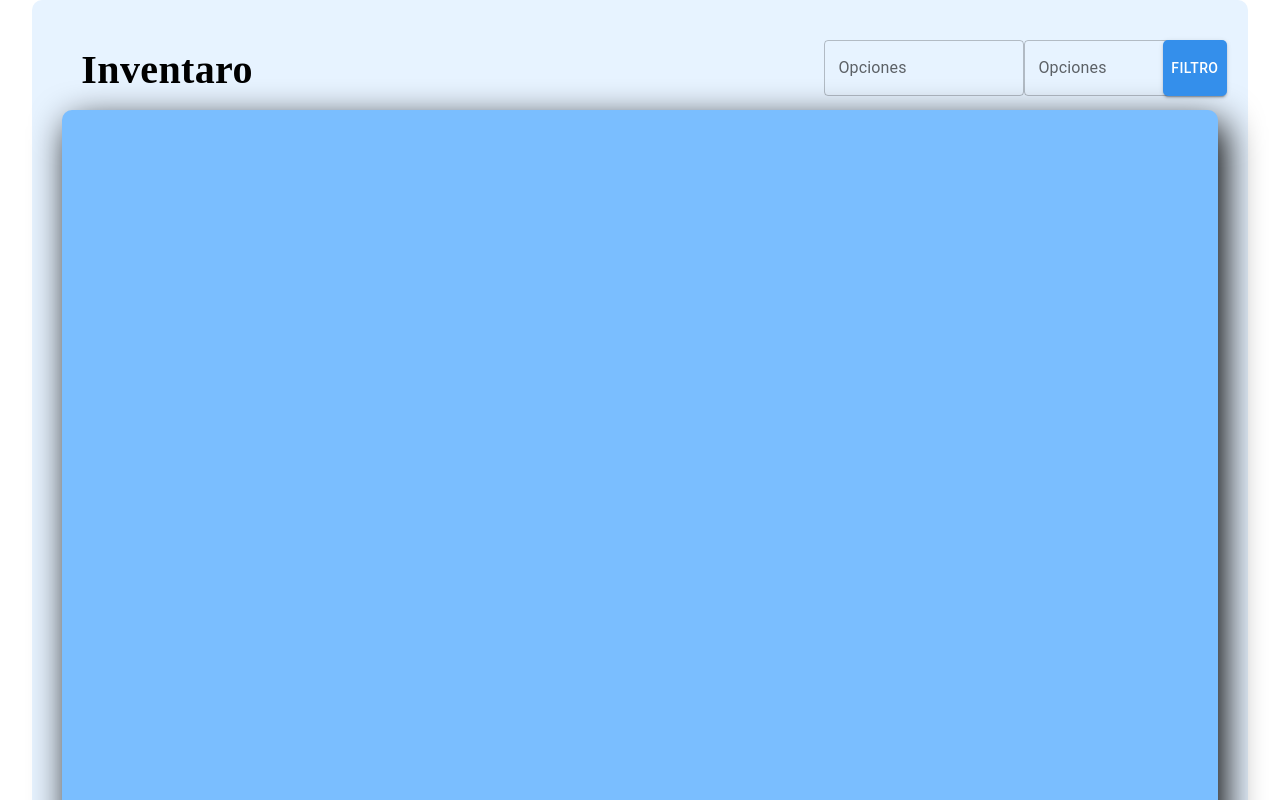
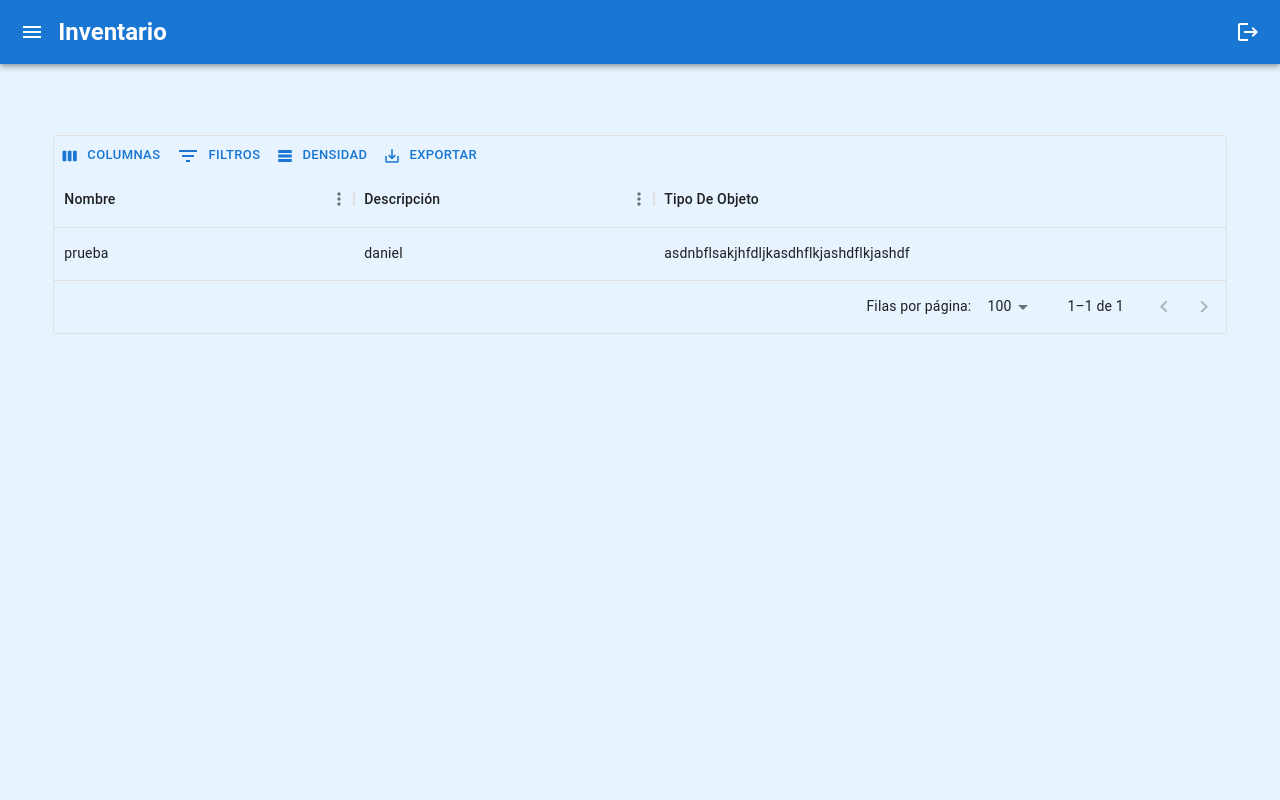
Before and after one commit to danieldelahoz2212/frond-endWeb2, a React (Create React App) app: page /inventory in a window 1280 px wide. Shown: the top 800 px of the page. Built offline with nearby package versions, Linux system fonts and the light colour scheme.

Commit message:
version actualizada de inventory

```diff
--- a/package.json
+++ b/package.json
@@ -5,7 +5,9 @@
   "dependencies": {
     "@emotion/react": "^11.10.6",
     "@emotion/styled": "^11.10.6",
+    "@mui/icons-material": "^5.11.16",
     "@mui/material": "^5.12.2",
+    "@mui/x-data-grid": "^6.3.0",
     "@testing-library/jest-dom": "^5.16.5",
     "@testing-library/react": "^13.4.0",
     "@testing-library/user-event": "^13.5.0",
--- a/public/index.html
+++ b/public/index.html
@@ -8,9 +8,15 @@
       name="description"
       content="Web site created using create-react-app"
     />
-    <title>React App</title>
+    <title>Compra Venta</title>
+    <link rel="preconnect" href="https://fonts.googleapis.com" />
+    <link rel="preconnect" href="https://fonts.gstatic.com" crossorigin />
+    <link
+      href="https://fonts.googleapis.com/css2?family=Poppins:ital,wght@0,100;0,200;0,300;0,400;0,500;0,600;0,700;0,800;0,900;1,100;1,200;1,300;1,400;1,500;1,600;1,700;1,800;1,900&display=swap"
+      rel="stylesheet"
+    />
   </head>
-  <body style="margin:0">
+  <body style="margin: 0">
     <div id="root"></div>
   </body>
 </html>
--- /dev/null
+++ b/src/components/Layout.jsx
@@ -0,0 +1,150 @@
+import { useState } from "react";
+import {
+  AppBar,
+  Divider,
+  Drawer,
+  Grid,
+  IconButton,
+  List,
+  Toolbar,
+  Typography,
+  styled,
+} from "@mui/material";
+import { Menu, Close, Logout } from "@mui/icons-material";
+
+const Layout = ({ children, title }) => {
+  const [open, setOpen] = useState(false);
+  const DrawerHeader = styled("div")(({ theme }) => ({
+    display: "flex",
+    alignItems: "center",
+    padding: theme.spacing(0, 1),
+    ...theme.mixins.toolbar,
+    justifyContent: "flex-end",
+    backgroundColor: "#0a0a0a",
+  }));
+  return (
+    <Grid item container md={12} height={77}>
+      <Grid item xs={12}>
+        <AppBar position="fixed" open={open} sx={Styles.appBar}>
+          <Toolbar>
+            <Grid container display="flex" justifyContent="space-between">
+              <Grid
+                container
+                item
+                direction="row"
+                display="flex"
+                justifySelf="center"
+                justifyContent="center"
+                justifyItems="center"
+                sm={2}
+              >
+                <Grid item sm={2}>
+                  <IconButton
+                    onClick={() => setOpen(!open)}
+                    edge="start"
+                    sx={{
+                      ...Styles.menuButton,
+                      ...(open && { display: "none" }),
+                    }}
+                  >
+                    <Menu />
+                  </IconButton>
+                </Grid>
+                <Grid item display="flex" justifySelf="center" sm={10}>
+                  <Typography
+                    variant="h5"
+                    noWrap
+                    component="div"
+                    display="flex"
+                    justifySelf="center"
+                    fontWeight={700}
+                    alignSelf="center"
+                  >
+                    {title}
+                  </Typography>
+                </Grid>
+              </Grid>
+              <Grid item display="flex">
+                <IconButton
+                  // onClick={handelLogout}
+                  edge="end"
+                  sx={Styles.logout}
+                >
+                  <Logout />
+                </IconButton>
+              </Grid>
+            </Grid>
+          </Toolbar>
+        </AppBar>
+      </Grid>
+      <Drawer sx={Styles.drawer} anchor="left" open={open}>
+        <DrawerHeader>
+          <Grid container direction="column" mb={2}>
+            <Grid item justifyContent="flex-end" display="flex">
+              <IconButton onClick={() => setOpen(false)}>
+                <Close sx={{ color: "#FFF" }} />
+              </IconButton>
+            </Grid>
+          </Grid>
+        </DrawerHeader>
+        <Divider sx={{ borderColor: "rgb(255 255 255 / 12%)" }} />
+        <List sx={{ backgroundColor: "#0a0a0a" }}>
+          {
+            // modules.length > 0 && (modules.map(item => (
+            //     <ListItem key={item.id} >
+            //         <ListItemButton sx={{
+            //             backgroundColor: location.pathname === `/dashboard/${item.url}` && '#F27D02',
+            //             ...Styles.option
+            //         }} onClick={location.pathname !== `/dashboard/${item.url}` && (() => history(`/dashboard/${item.url}`))}>
+            //             <ListItemIcon>
+            //                 {
+            //                     item.icon
+            //                 }
+            //             </ListItemIcon>
+            //             <Typography sx={{
+            //                 fontWeight: '700',
+            //                 color: '#fff',
+            //             }}  >{item.nombre}</Typography>
+            //         </ListItemButton>
+            //     </ListItem>
+            // )))
+          }
+        </List>
+      </Drawer>
+    </Grid>
+  );
+};
+
+const Styles = {
+  appBar: {
+    backgroundColor: "#1976d2",
+    position: "initial",
+    width: "100%",
+  },
+  menuButton: {
+    mr: 2,
+    color: "#FFFF",
+  },
+  logout: {
+    color: "#FFFF",
+  },
+  drawer: {
+    width: 240,
+    flexShrink: 0,
+    backgroundColor: "#0a0a0a",
+    "& .MuiDrawer-paper": {
+      width: 240,
+      boxSizing: "border-box",
+      backgroundColor: "#0a0a0a",
+    },
+  },
+  option: {
+    borderRadius: "30px",
+    "&:hover": {
+      backgroundColor: "#7a4813",
+      color: "#000",
+    },
+  },
+};
+
+export default Layout;
--- a/src/components/index.jsx
+++ b/src/components/index.jsx
@@ -1 +1,2 @@
 export { default as Loading } from "./Loading";
+export { default as Layout } from "./Layout";
--- a/src/screens/inventario/Inventory.jsx
+++ b/src/screens/inventario/Inventory.jsx
@@ -1,84 +1,123 @@
-import React from "react";
-import {
-  Grid,
-  Typography,
-  Button,
-  TextField
-} from "@mui/material";
+import { Grid } from "@mui/material";
+import { useState } from "react";
+import { connect } from "react-redux";
+import { Layout } from "../../components";
+import PropTypes from "prop-types";
+import { DataGrid, esES, GridToolbar  } from "@mui/x-data-grid";
+// import { Delete } from "@mui/icons-material";
+// import axios from "./../../utils/api";
 
+const Inventory = ({ user, permission = [], token }) => {
+  const [list, setList] = useState([
+    {
+      id: 1,
+      nombre: "prueba",
+      descripcion: "daniel",
+      idTipoObjeto: "asdnbflsakjhfdljkasdhflkjashdflkjashdf",
+      fechaEntrada: "20/12/23",
+      ubicacionId: "via 40",
+      origenCompraId:"Malambo"
+    },
+  ]);
 
-const Inventory = () => {
+  const Column = [
+    {
+      field: "nombre",
+      headerName: "Nombre",
+      width: 300,
+      renderCell: ({ row }) => <div>{row.nombre}</div>,
+    },
+    {
+      field: "descripcion",
+      headerName: "Descripción",
+      width: 300,
+      renderCell: ({ row }) => <div>{row.descripcion}</div>,
+    },
+    {
+      field: "idTipoObjeto",
+      headerName: "Tipo De Objeto",
+      width: 700
+    },
+    {
+      field: "fechaEntrada",
+      headerName: "Fecha De Entrada",
+      width: 700
+    },
+    {
+      field: "ubicacionId",
+      headerName: "Ubicación",
+      width: 300,
+      renderCell: ({ row }) => <div>{row.ubicacionId}</div>,
+    },
+    {
+      field: "origenCompraId",
+      headerName: "Origen De Compra",
+      width: 300,
+      renderCell: ({ row }) => <div>{row.origenCompraId}</div>,
+    }
+
+    // {
+    //   field: "estado",
+    //   headerName: "Estado",
+    //   width: 100,
+    //   renderCell: <></>,
+    //   align: "center",
+    // },
+    // permission.includes(4) && {
+    //   headerName: "",
+    //   width: 150,
+    //   renderCell: <></>,
+    //   align: "center",
+    // },
+  ];
+
   return (
     <Grid
       container
       component="main"
-      sx={styles.root}
-      direction="row"
       justifyContent="center"
+      sx={{ height: "100vh", background: "#e7f3ff" }}
     >
-      <Grid container item justifyContent="center" sx={styles.inventario}>
-        <Grid item justifyContent="center" display="flex">
-          <Typography sx={styles.title} mt={5}>Inventaro</Typography>
-        </Grid>
-        <Grid item mt={5} display="flex" direction="column">
-          <TextField color="primary" label="Opciones" sx={styles.combobox} />
-        </Grid>
-        <Grid item mt={5} display="flex" direction="column">
-          <TextField color="primary" label="Opciones" sx={styles.combobox} />
-        </Grid>
-        <Grid item md={2} mt={5} display="flex" direction="column">
-          <Button variant="contained" sx={styles.button}>
-            filtro
-          </Button>
-        </Grid>
-        <Grid
-          item
-          container
-          justifyContent="center"
-          display="flex"
-          sx={styles.contenedor}
-        >
-          <Grid></Grid>
+      <Layout title="Inventario" />
+      <Grid
+        item
+        container
+        xs={11}
+        display="flex"
+        justifyItems="initial"
+        sx={{
+          height: "80%",
+        }}
+      >
+        <Grid item xs={12} mt={2}>
+          <DataGrid
+            localeText={esES.components.MuiDataGrid.defaultProps.localeText}
+            rows={list}
+            columns={Column}
+            disableSelectionOnClick
+            pageSize={5}
+            autoHeight
+            rowsPerPageOptions={[5]}
+            slots={{ toolbar: GridToolbar }}
+          />
         </Grid>
       </Grid>
     </Grid>
   );
 };
+const mapStateToProps = (state) => ({
+  permission:
+    state.permission
+      ?.filter((item) => item.modulosAcciones.id_modulos === 3)
+      .map((item) => item.modulosAcciones.acciones.id) || [],
+  token: state.token,
+  user: state.user,
+});
 
-const styles = {
-  root: {
-    height: "100vh",
-  },
-  title: {
-    fontSize: "250%",
-    fontWeight: "bold",
-    fontFamily: "Poppins",
-    marginLeft: "-200%",
-  },
-  contenedor: {
-    backgroundColor: "#7abeff",
-    width: "95%",
-    height: "90%",
-    borderRadius: "10px",
-    boxShadow: "7px 13px 37px #000",
-  },
-  inventario: {
-    background: "#e7f3ff",
-    width: "95%",
-    borderRadius: "10px",
-    height: "150%",
-  },
-  button: {
-    backgroundColor: "#348feb",
-    width: "30%",
-    height: "80%",
-    borderRadius: "5px",
-    marginLeft: "167%",
-  },
-  combobox: {
-    width: "200px",
-    marginLeft: "200%",
-  },
+Inventory.prototype = {
+  permission: PropTypes.array.isRequired,
+  token: PropTypes.string.isRequired,
+  user: PropTypes.object.isRequired,
 };
 
-export default Inventory;
+export default connect(mapStateToProps, null)(Inventory);
```
Also changed, not shown: 1 other file (tests, documents, lock files or other folders).
